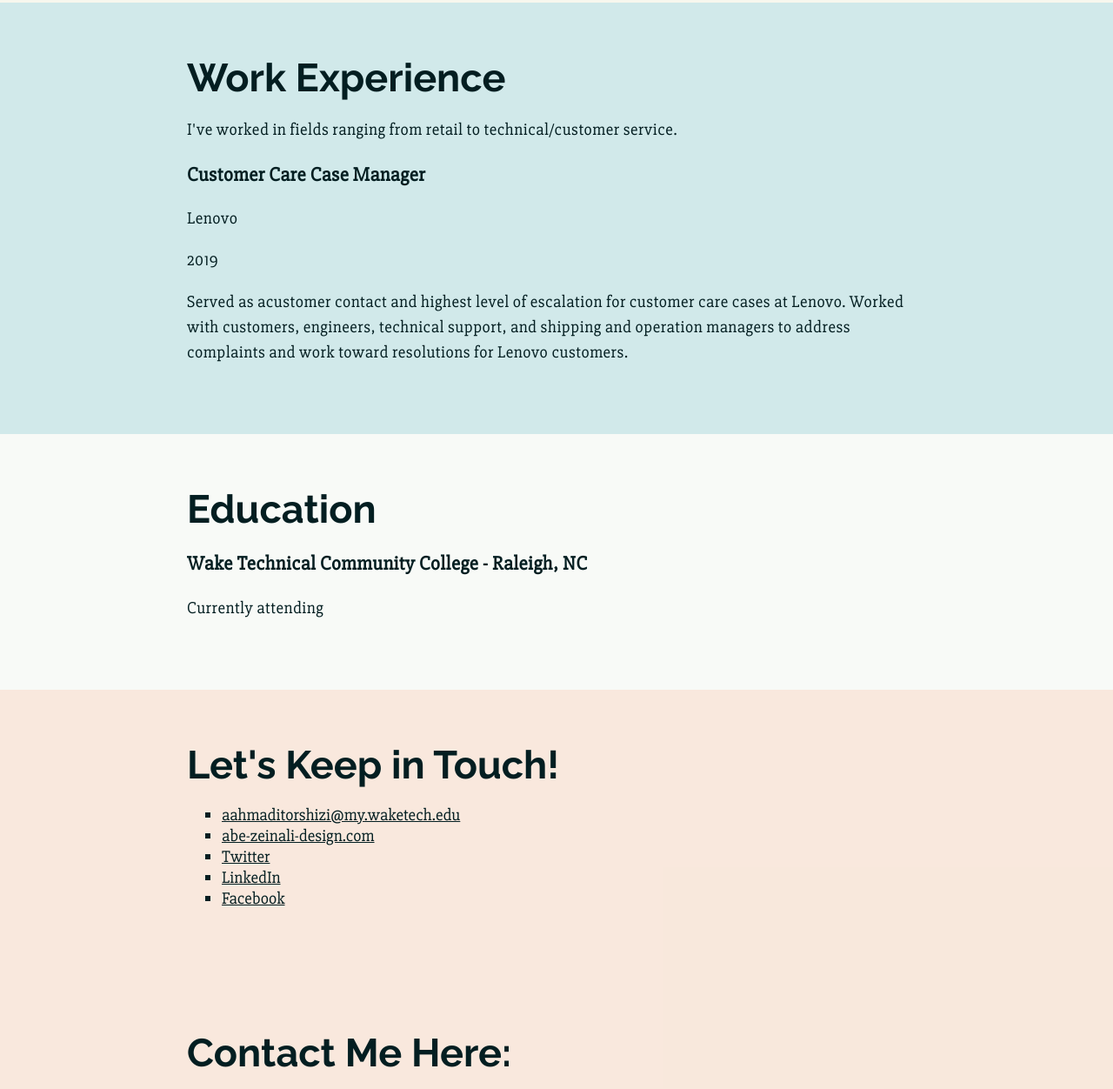
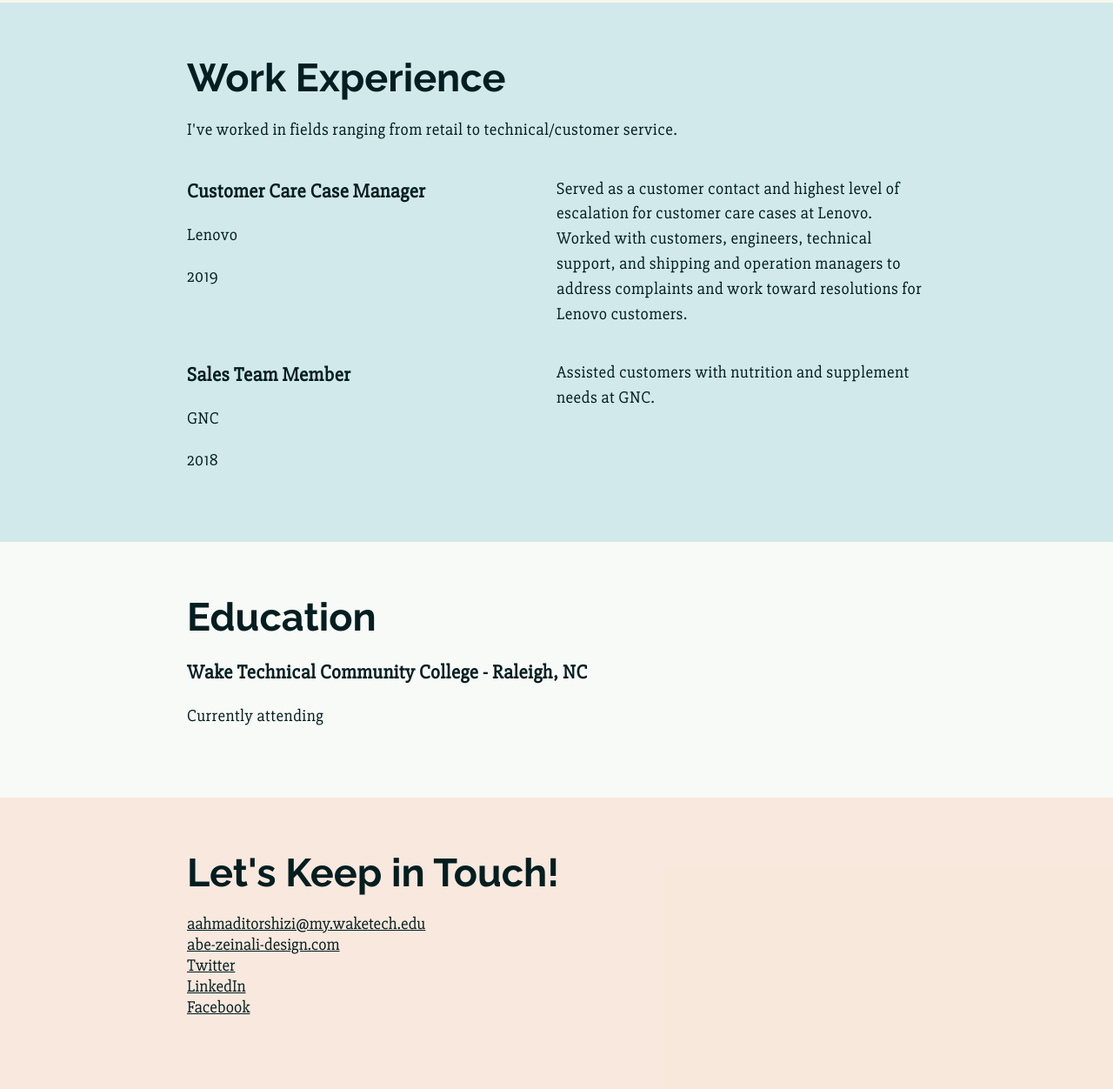
Before and after one commit to AbeZS/WEB210-Portfolio, a plain HTML site: page index.html in a window 1280 px wide. Shown: the part 1036-2288 px from the top of the page at 87% size. Drawn offline with Linux system fonts and the light colour scheme.

Commit message:
Grid changes
Changed the work section to display in a 2 column grid. Took away bullet points from the "Let's keep in touch" section.

```diff
--- a/index.html
+++ b/index.html
@@ -76,12 +76,26 @@
           <p>I've worked in fields ranging from retail to technical/customer service.</p>
 
           <!-- Copy this whole <section> block to add more jobs. -->
-          <section>
-            <h3>Customer Care Case Manager</h3>
-            <p>Lenovo</p>
-            <p>2019</p>
-            <p>Served as acustomer contact and highest level of escalation for customer care cases at Lenovo. Worked with customers, engineers, technical support, and shipping and operation managers to address complaints and work toward resolutions for Lenovo customers.</p>
-        </section>
+          <div class="work-exp-grid">
+            <section>
+              <h3>Customer Care Case Manager</h3>
+              <p>Lenovo</p>
+              <p>2019</p>
+            </section>
+            <section>
+              <p>Served as a customer contact and highest level of escalation for customer care cases at Lenovo. Worked with customers, engineers, technical support, and shipping and operation managers to address complaints and work toward resolutions for Lenovo customers.</p>
+            </section>
+            <section>
+              <h3>Sales Team Member</h3>
+              <p>GNC</p>
+              <p>2018</p>
+            </section>
+            <section>
+              <p>
+                Assisted customers with nutrition and supplement needs at GNC.
+              </p>
+            </section>
+        </div>
         <!-- End of Job block. -->
         </div>
       </section>
--- a/styles/styles.css
+++ b/styles/styles.css
@@ -146,6 +146,10 @@ header h2:hover {
 .work-exp-section {
     background-color: rgba(51, 167, 180, .2);
 }
+.work-exp-grid {
+    display: grid;
+    grid-template-columns: 1fr 1fr;
+}
 
 /* Education
 -------------------------------------------*/
@@ -154,6 +158,10 @@ header h2:hover {
 -------------------------------------------*/
 footer {
     background-color: rgba(247, 160, 114, .2);
+}
+footer div ul {
+    list-style: none;
+    padding-left: 0;
 }
 .contact-form section{
     margin-right: 20px;
```
